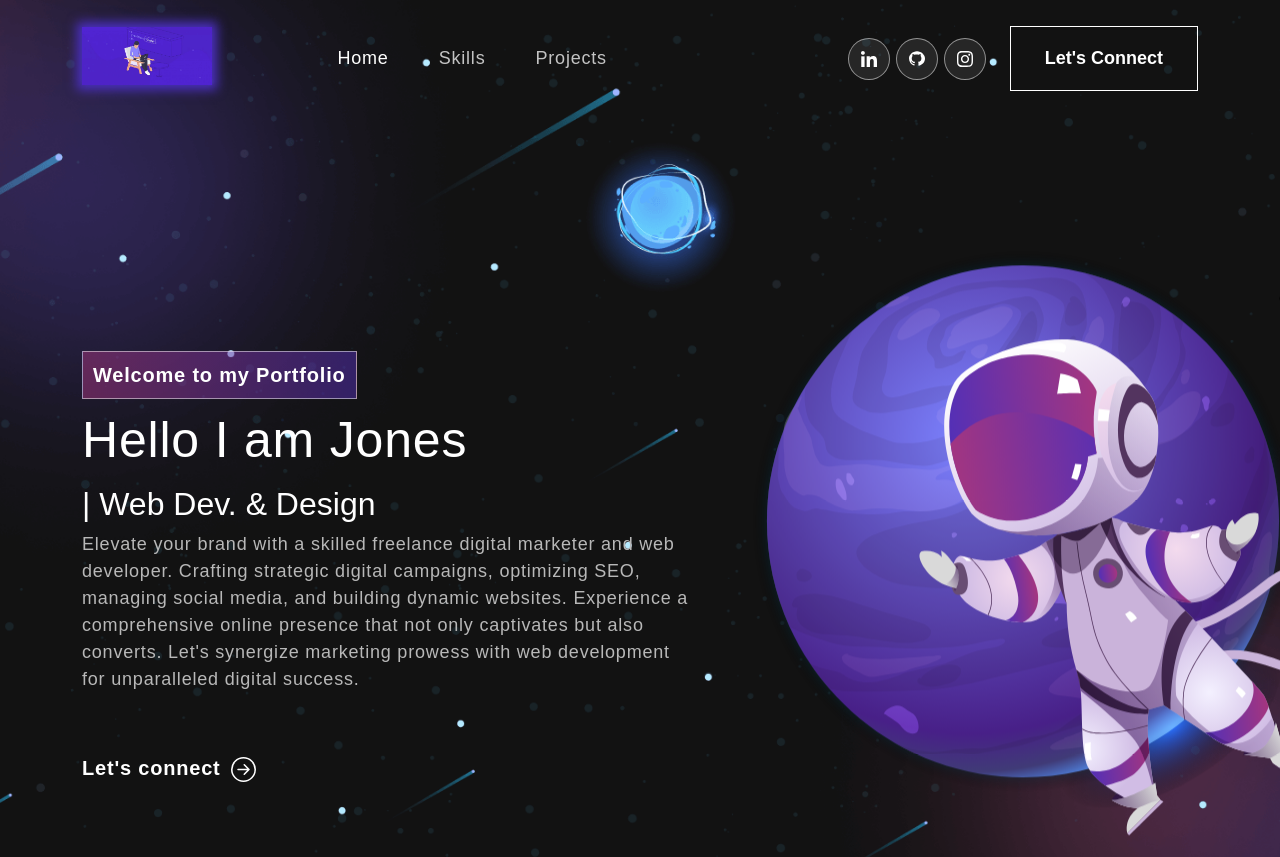
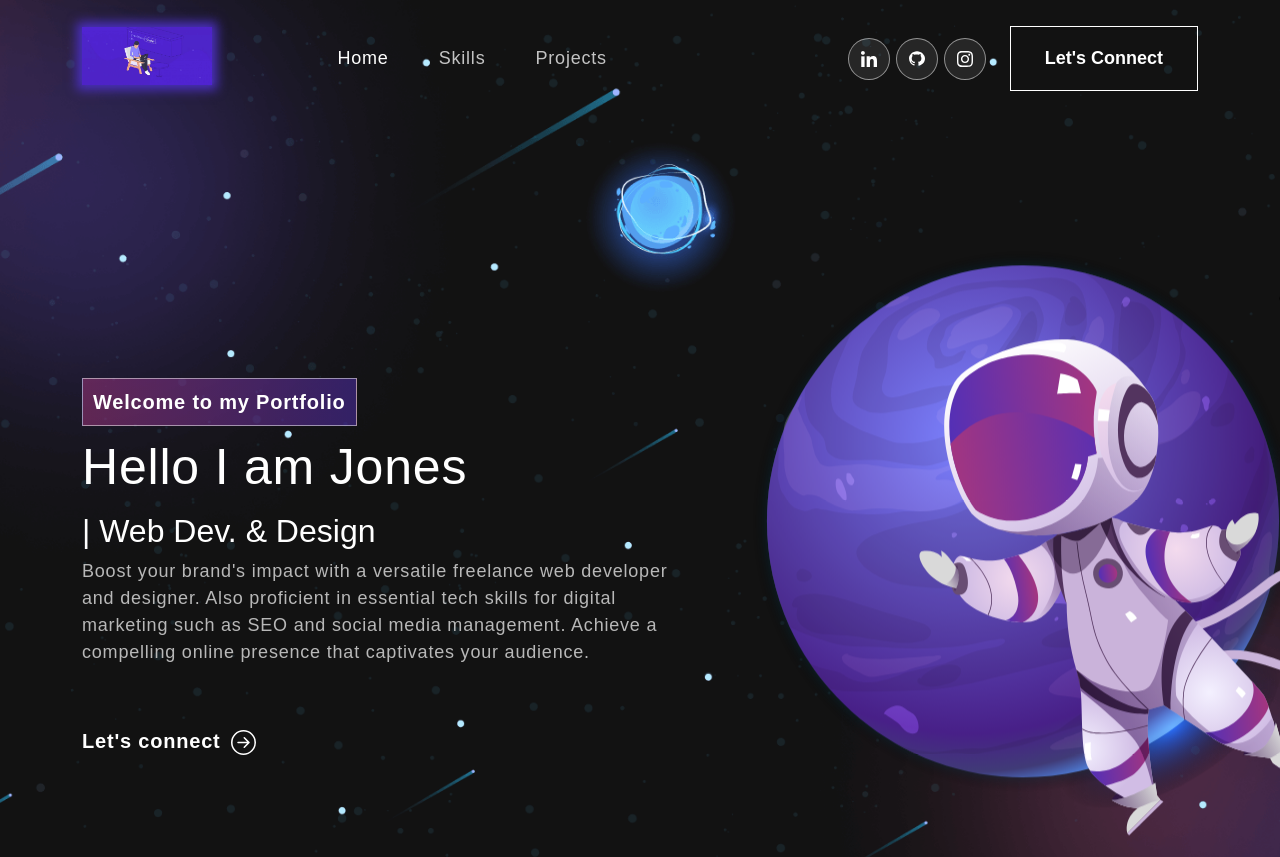
Before and after one commit to JoanMilano/Portfolio-Project, a React (Create React App) app: page / in a window 1280 px wide. Shown: the top 857 px of the page. Built offline with nearby package versions, Linux system fonts and the light colour scheme.

Commit message:
Update Banner.js

```diff
--- a/src/components/Banner.js
+++ b/src/components/Banner.js
@@ -67,7 +67,7 @@ export const Banner = () => {
                         <span className="tagline">Welcome to my Portfolio</span>
                     <h1>{`Hello I am Jones`}</h1>
                     <h2 className="wrap">| {text}</h2>
-                    <p>Elevate your brand with a skilled freelance digital marketer and web developer. Crafting strategic digital campaigns, optimizing SEO, managing social media, and building dynamic websites. Experience a comprehensive online presence that not only captivates but also converts. Let's synergize marketing prowess with web development for unparalleled digital success.</p>
+                    <p>Boost your brand's impact with a versatile freelance web developer and designer. Also proficient in essential tech skills for digital marketing such as SEO and social media management. Achieve a compelling online presence that captivates your audience. </p>
                    <button>Let's connect<a href="#get-in-touch"><ArrowRightCircle size={25}/></a></button>
                     </Col>
                     <Col xs={12} md={6} xl={5}>
```
